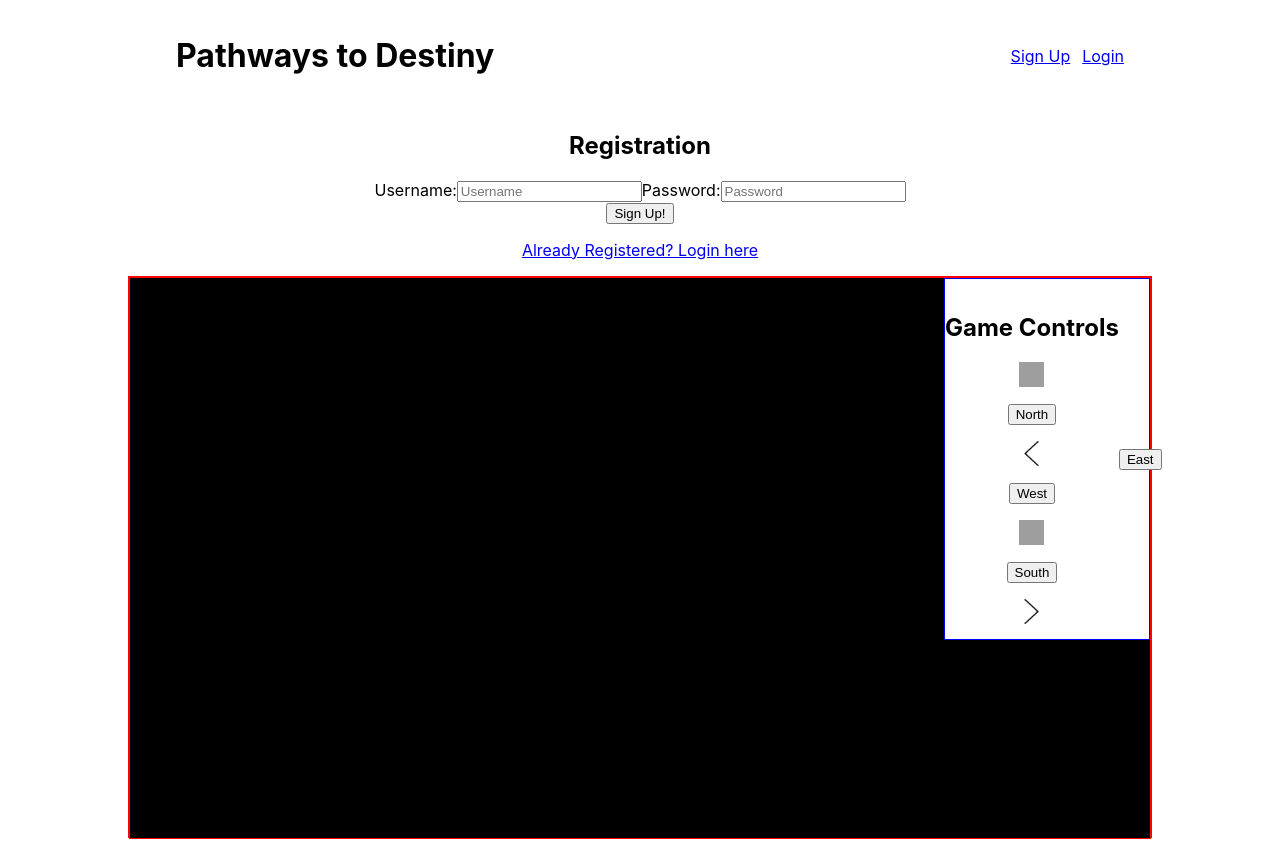
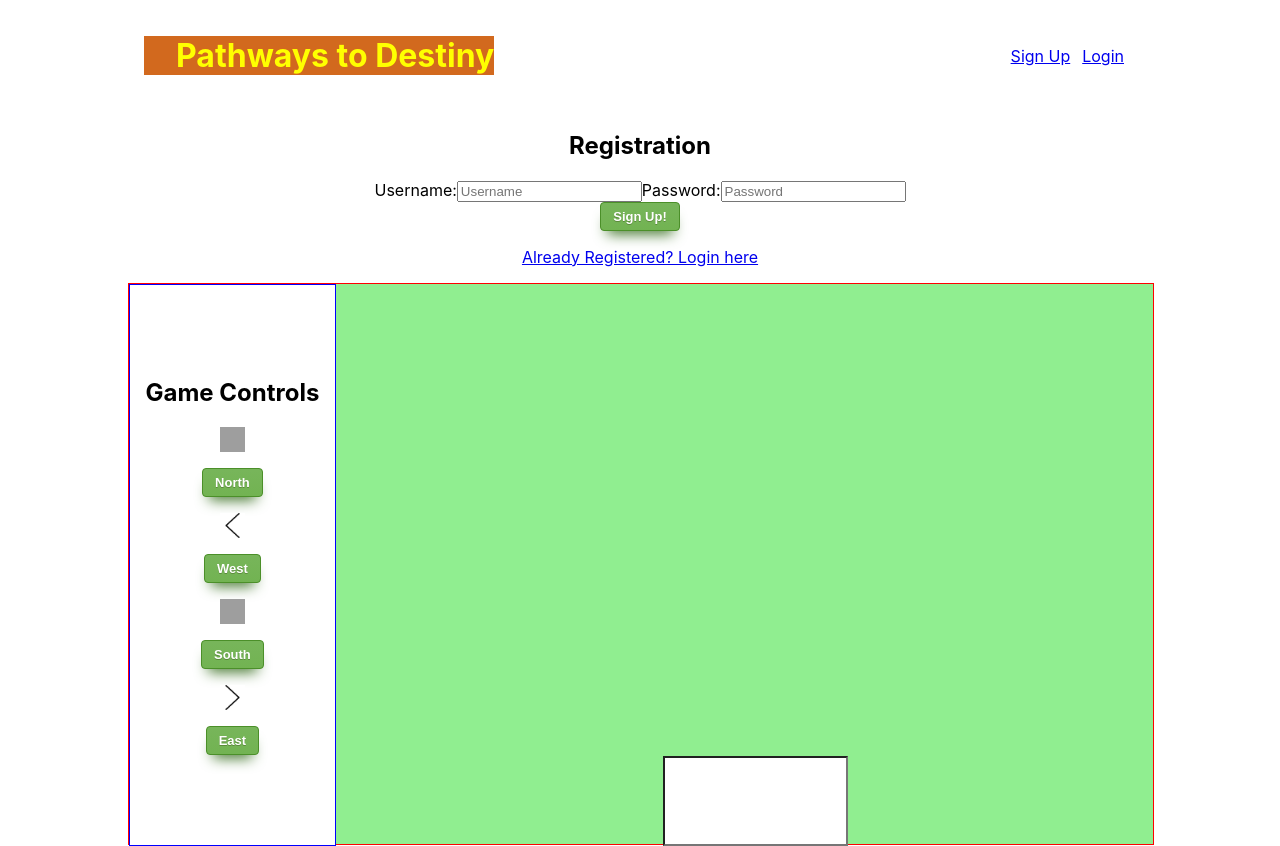
Before and after one commit to team-muamer-mud/pathways-fe, a React (Create React App) app in the folder my-app/: page /register in a window 1280 px wide. Built offline with nearby package versions, Linux system fonts and the light colour scheme; grey boxes are pictures that could not be loaded.

Commit message:
input box

```diff
--- a/my-app/src/App.css
+++ b/my-app/src/App.css
@@ -8,3 +8,35 @@
 .controls-container{
   border:1px solid green;
 }
+
+button{
+  box-shadow: 0px 10px 14px -7px #3e7327;
+	background:linear-gradient(to bottom, #77b55a 5%, #72b352 100%);
+	background-color:#77b55a;
+	border-radius:4px;
+	border:1px solid #4b8f29;
+	display:inline-block;
+	cursor:pointer;
+	color:#ffffff;
+	font-family:Arial;
+	font-size:13px;
+	font-weight:bold;
+	padding:6px 12px;
+	text-decoration:none;
+	text-shadow:0px 1px 0px #5b8a3c;
+}
+button:hover {
+	background:linear-gradient(to bottom, #72b352 5%, #77b55a 100%);
+	background-color:#72b352;
+}
+.button:active {
+	position:relative;
+	top:1px;
+}
+
+.chatdiv{
+  display:flex;
+  align-items: flex-end;
+  width:50%;
+  justify-content:flex-end
+}
--- a/my-app/src/App.js
+++ b/my-app/src/App.js
@@ -4,7 +4,7 @@ import login from "./components/login";
 import register from "./components/register";
 import { Route } from "react-router-dom";
 import Nav from "./components/navBar.js";
-import Game from "./components/game.js"
+import Game from "./components/controls"
 
 function App() {
   return (
--- /dev/null
+++ b/my-app/src/components/chat.js
@@ -0,0 +1,24 @@
+import React from "react";
+import styled from 'styled-components';
+
+const Chatdiv = styled.input`
+  width: 200s%;
+  height: 15%;
+  background-color:white;
+  flex-wrap:wrap;
+  align-items: flex-end;
+
+`;
+
+
+const Chat = props => {
+    return(
+        <div className="chatdiv">
+        <Chatdiv
+            type="text"
+         />
+         </div>
+    )
+}
+
+export default Chat
--- a/my-app/src/components/controls.js
+++ b/my-app/src/components/controls.js
@@ -5,13 +5,13 @@ import North from '../assets/north.png'
 import West from '../assets/west.png'
 import South from '../assets/South.png'
 import East from '../assets/east.png'
-
+import Chat from './chat'
 
 const Controls = styled.div`
 border: 1px solid blue;
 width:20%;
 justify-content:center;
-height: 45vh;
+height: 70vh;
 background-color:white;
 display:flex;
 flex-direction: column;
@@ -22,10 +22,9 @@ align-items: center;
 const Container = styled.div`
 border: 1px solid red;
 display:flex;
-justify-content: flex-end;
 height: 70vh;
 width:100%;
-background-color: black;
+background-color: #90EE90;
 flex-wrap:wrap;
 `
 const StyledImg = styled.img`
@@ -50,6 +49,7 @@ const Game = props => {
                 <StyledImg src={East} alt="East"></StyledImg>
                 <p><button>East</button></p>
             </Controls>
+            <Chat/>
         </Container>
     )
 }
--- a/my-app/src/components/game.js
+++ /dev/null
@@ -1,21 +0,0 @@
-import React from "react";
-import styled from 'styled-components';
-import Controls from './controls.js'
-
-
-const Container = styled.div`
-border: 1px solid red;
-display:flex;
-justify-content: flex-end;
-height: 70vh;
-`
-
-const Game = props => {
-    return(
-        <Container>
-            <Controls/>
-        </Container>
-    )
-}
-
-export default Game
--- a/my-app/src/components/navBar.js
+++ b/my-app/src/components/navBar.js
@@ -21,6 +21,9 @@ const NavTitle = styled.h3`
     padding-left: 1em;
     font-weight: bold;
     font-size: 2rem;
+    background: #D2691E;
+    color:yellow;
+
 
 `;
 
```
